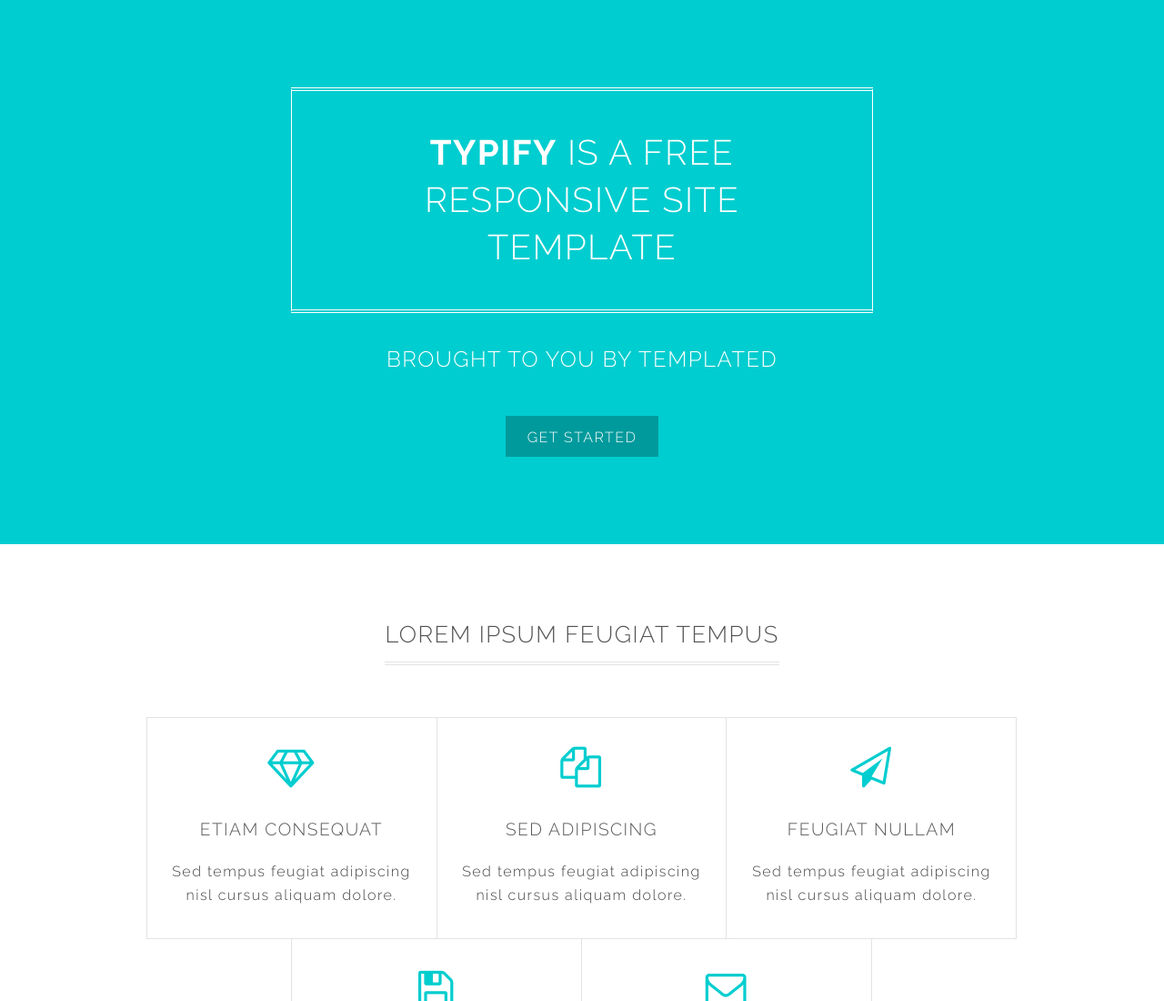
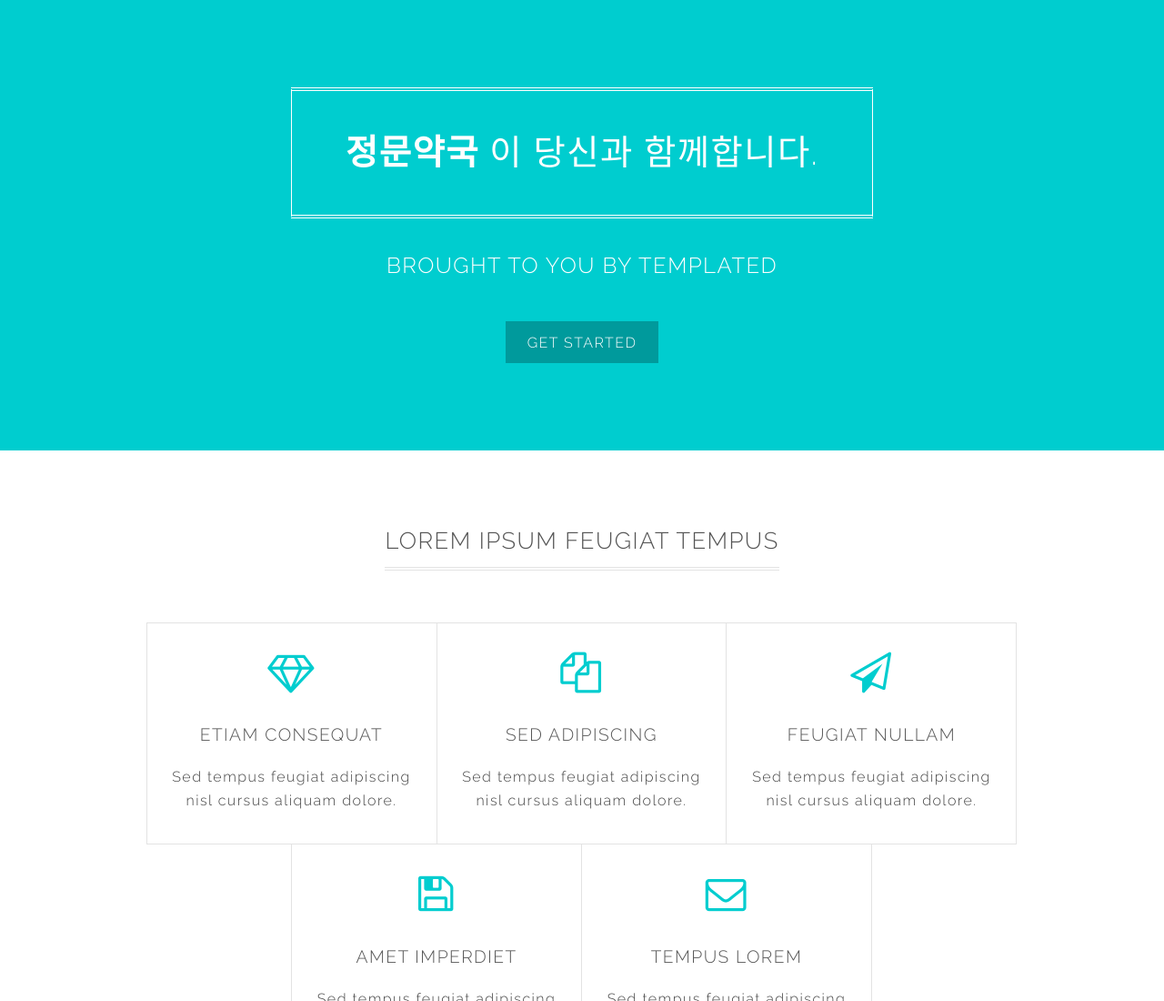
Before and after one commit to jeongmun-pharmacy/jeongmun, a plain HTML site: page index.html in a window 1280 px wide. Shown: the top 1100 px of the page at 91% size. Drawn offline with Linux system fonts and the light colour scheme.

Commit message:
Update index.html

```diff
--- a/index.html
+++ b/index.html
@@ -17,7 +17,7 @@
 
 		<!-- Banner -->
 			<section id="banner">
-				<h2><strong>Typify</strong> is a free responsive site template</h2>
+				<h2><strong>정문약국</strong> 이 당신과 함께합니다.</h2>
 				<p>Brought to you by Templated</p>
 				<ul class="actions">
 					<li><a href="#" class="button special">Get started</a></li>
```
